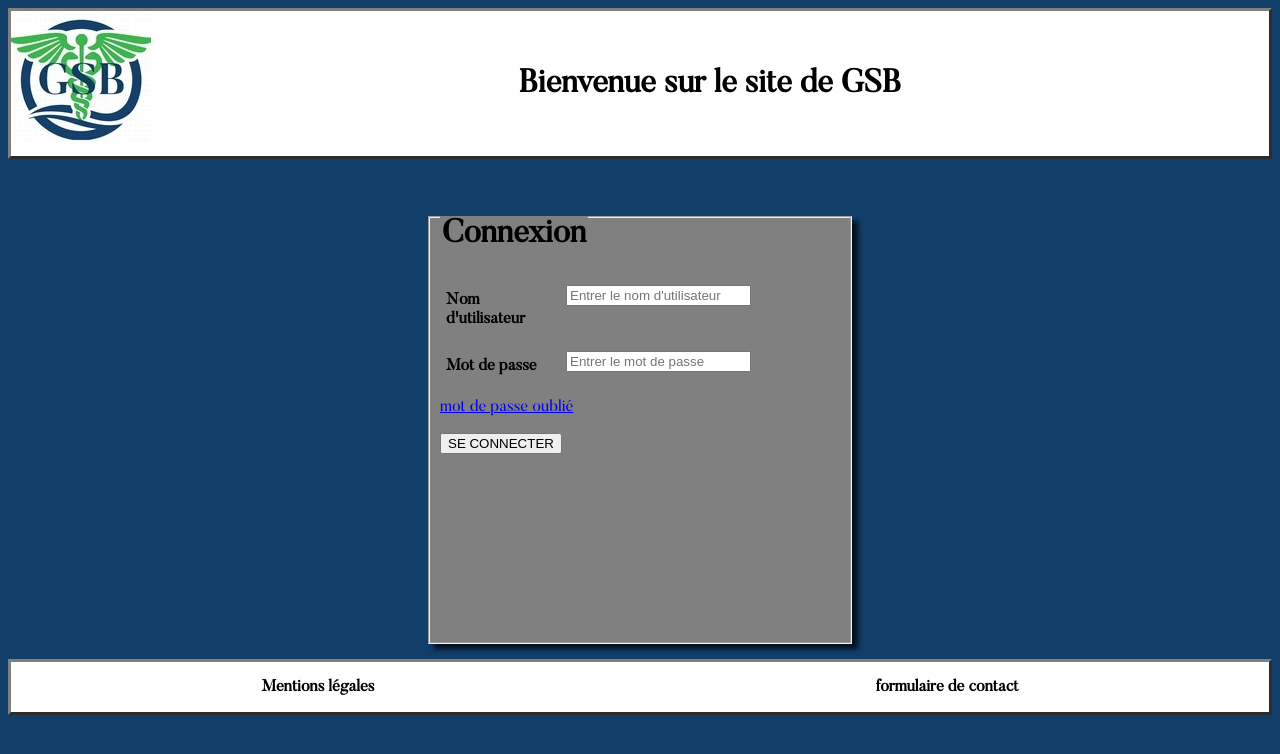
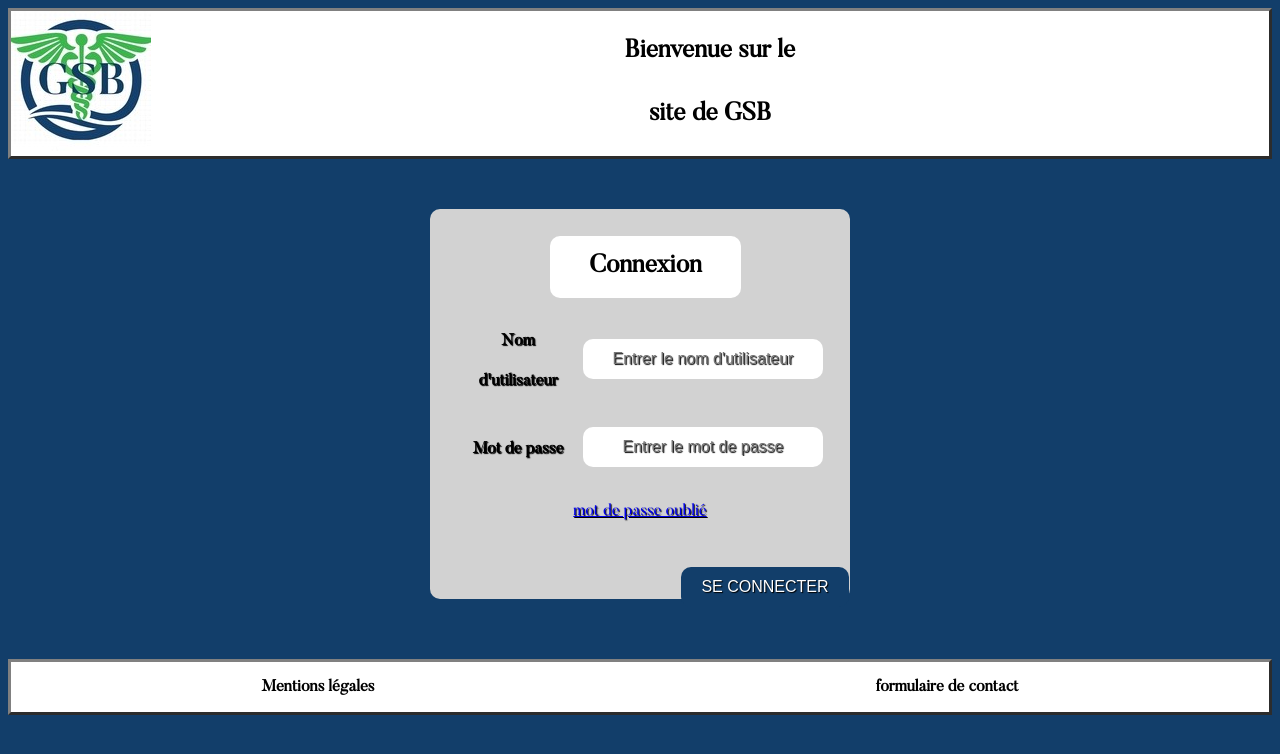
Before and after one commit to Ap0Klypse/GR_7_SLAM_2021_2022_PHP_MVC_CROIZER_Adrien_QUINTIN_Yves, a CodeIgniter 4 app: the page made by app/Views/connexion.php in a window 1280 px wide. Shown: the top 754 px of the page. Run offline with PHP 8.4 and a stand-in for CodeIgniter, Linux system fonts and the light colour scheme; the template is opened without the code that fills it, so the values that code supplies are empty; some libraries are stand-ins or nearby versions.

Commit message:
css et connexion yves

```diff
--- a/app/Views/connexion.php
+++ b/app/Views/connexion.php
@@ -21,21 +21,21 @@
         <div id="connexion">
 
         <fieldset> 	<!-- Permet de regrouper la partie connexion -->
-            <legend><p><br /></p><h1>Connexion</h1></legend>
+            <p></p><h1 style="width: 151px; margin-left: 110px;">Connexion</h1>
             <form action="authentification.php" method="POST">
 
                 <!-- Renseignement sur le nom d'ulisateur -->
                 <label><b>Nom d'utilisateur</b></label>
-                <input type="text" placeholder="Entrer le nom d'utilisateur" name="username" required/>
+                <input class=input type="text" placeholder="Entrer le nom d'utilisateur" name="username" required/>
                 <p></p>
 
 				<!-- Renseignement sur le mot de passe -->
                 <label><b>Mot de passe</b></label>
-                <input type="password" placeholder="Entrer le mot de passe" name="password" required/>
+                <input class=input type="password" placeholder="Entrer le mot de passe" name="password" required/>
                 <P></P>
                 <a href="mdpoublie.php">mot de passe oublié</a>
                 <p></p>
-                <input type="submit" id='submit' value='SE CONNECTER'/>
+                <input class=styled type="submit" id='submit' value='SE CONNECTER'/>
 
 
             </form>
--- a/public/css/style.css
+++ b/public/css/style.css
@@ -52,20 +52,26 @@ body
 	display: flex;
 	justify-content: center;
 }
-fieldset {
-  margin-bottom: 15px;
-  padding: 10px;
-  background-color: grey;
-  box-shadow: 6px 5px 5px 0px rgba(0,0,0,0.75);
-
-  width: 400px;
-
+fieldset
+{
+  margin-bottom: 60px;
+padding: 10px;
+border: 0;
+line-height: 2.5;
+font-size: 1rem;
+text-align: center;
+color: #000;
+text-shadow: 1px 1px 1px #000;
+border-radius: 10px;
+background-color: #d2d2d2;
+margin-top: 50px;
+width: 400px;
 }
 
 label {
   width: 110px;
   display: inline-block;
-  vertical-align: top;
+  vertical-align: middle;
   margin: 6px;
 }
 
@@ -115,3 +121,46 @@ label {
   flex-direction: column;
 
 }
+
+.input
+{
+  border: 0;
+  line-height: 2.5;
+  padding: 0 20px;
+  font-size: 1rem;
+  text-align: center;
+  color: #000;
+  text-shadow: 1px 1px 1px #000;
+  border-radius: 10px;
+  background-color: #FFF;
+  width: 200px;
+}
+h1
+{
+  border: 0;
+line-height: 2.5;
+padding: 0 20px;
+font-size: 1rem;
+text-align: center;
+color: #000;
+text-shadow: 1px 1px 1px #fff;
+border-radius: 10px;
+background-color: #FFF;
+width: 200px;
+font-size: 25px;
+}
+
+.styled {
+  border: 0;
+  line-height: 2.5;
+  padding: 0 20px;
+  font-size: 1rem;
+  text-align: center;
+  color: #fff;
+  text-shadow: 1px 1px 1px #000;
+  border-radius: 10px;
+  background-color: #123E6A;
+  position: relative;
+  top: 20px;
+  left: 125px;
+}
```
